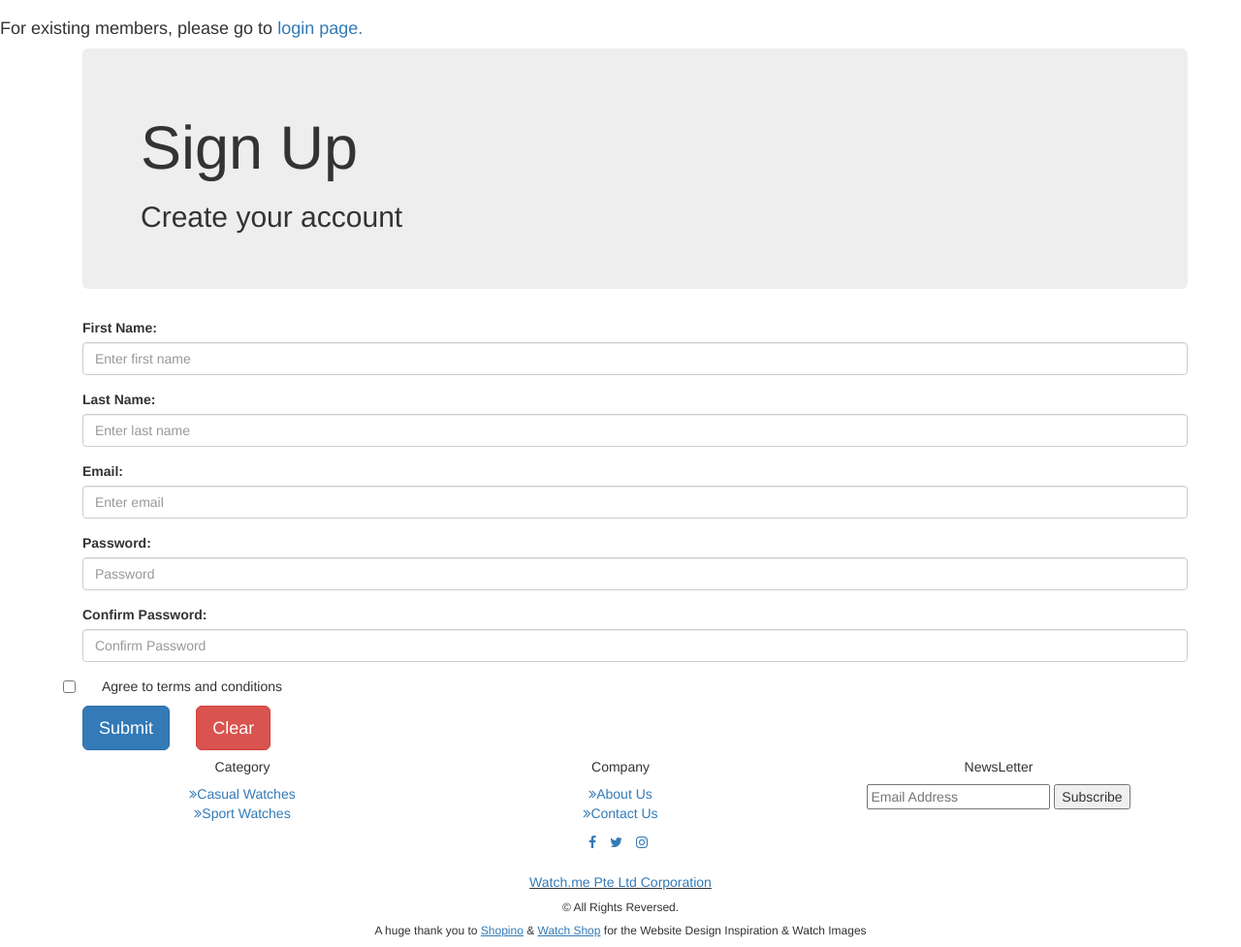
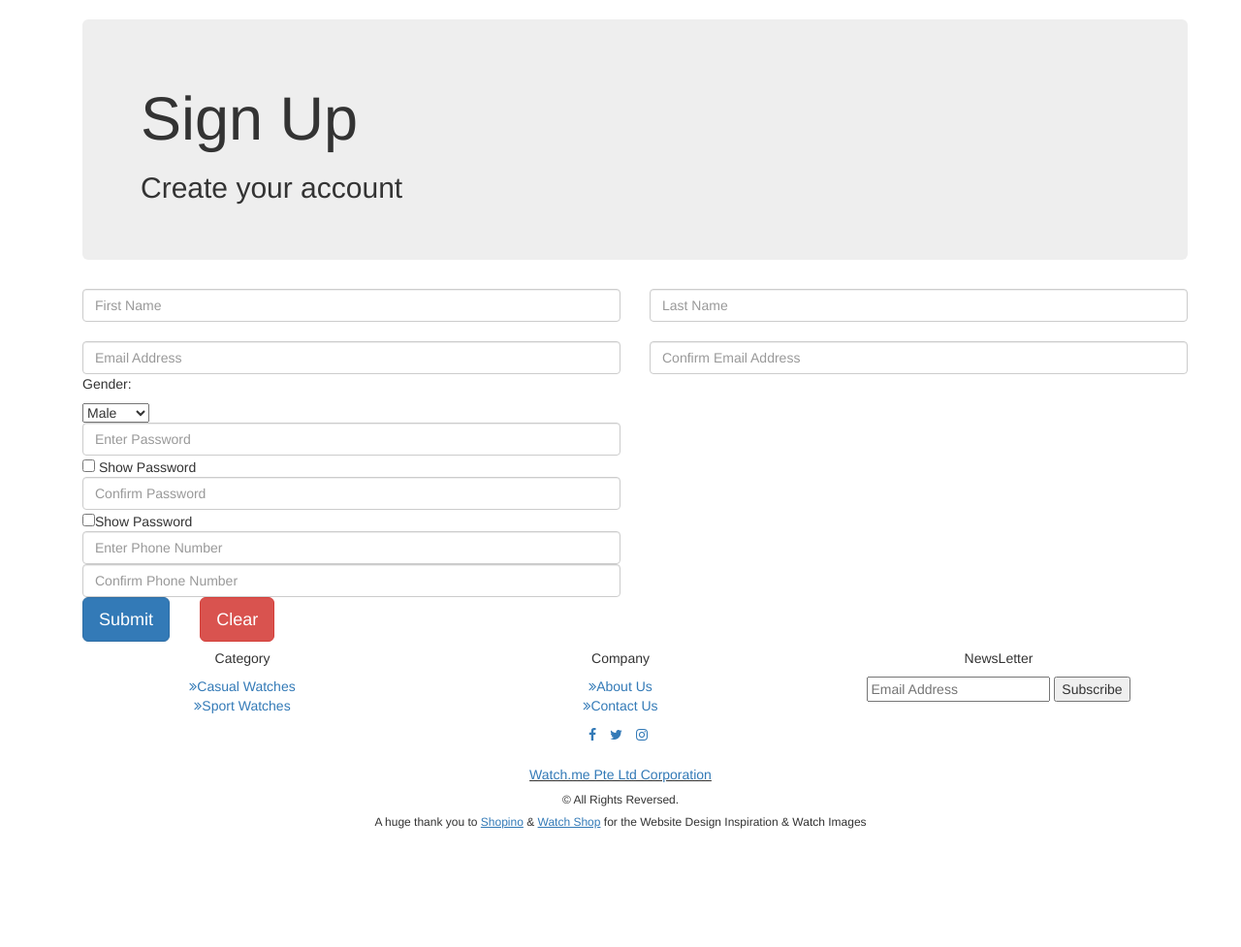
Before and after one commit to javvylx/1004-Project-PHP, a PHP site: the page made by public_html/SubPages/Membership Portal/Sign Up.php in a window 1280 px wide. Shown: the part 108-1085 px from the top of the page at 97% size. After the commit the page ends 963 px from the top, so only its background shows below. Run offline with PHP 8.4, Linux system fonts and the light colour scheme; some libraries are stand-ins or nearby versions.

Commit message:
Revert "Added Sign Up & Process Sign Up"
This reverts commit fc35de7f943eb327399fe4fa5a2ce84b405d7b1b.

```diff
--- a/public_html/SubPages/Function.php
+++ b/public_html/SubPages/Function.php
@@ -30,4 +30,6 @@ function sanitize($data)
  return $data;
 }
 
-?>
+
+
+ ?>
--- a/public_html/SubPages/Membership Portal/Login Page.php
+++ b/public_html/SubPages/Membership Portal/Login Page.php
@@ -94,7 +94,7 @@
 								<li>Review your previous purchases</li>
 							</ul>
 							<form>
-								<a href="Sign Up.php"> <input type="button" class="btn btn-primary btn-lg" value="Create Account" name="create_account" /></a>
+								<a href="Sign Up.html"> <input type="button" class="btn btn-primary btn-lg" value="Create Account" name="create_account" /></a>
 							</form>
 						</div>
 					</div>
--- a/public_html/SubPages/Membership Portal/Sign Up.php
+++ b/public_html/SubPages/Membership Portal/Sign Up.php
@@ -17,6 +17,7 @@
 
   <!--  Custom CSS -->
   <link href="../../css/mainframe.css" rel="stylesheet" type="text/css">
+
 </head>
 
 <body>
@@ -24,17 +25,37 @@
 <!--Start of Navigation Bar-->
 <div class="container-fluid-remove-paddings">
 	<nav class="navbar navbar-expand-lg navbar-light navbar bg-light">
-    <div class="container-fluid"> <a class="navbar-brand" href="../../Watchme_Landing_Page.html"><img src="../../images/HomePage/Navbar icon.png" alt="Navbar Icon" title="Navbar Icon" width="150" height="80"/></a>
-      <button class="navbar-toggler" type="button" data-toggle="collapse" data-target="#navbarSupportedContent" aria-controls="navbarSupportedContent" aria-expanded="false" aria-label="Toggle navigation"> <span class="navbar-toggler-icon"></span> </button>
+		  <div class="container-fluid">
+			<a class="navbar-brand" href="../../Watchme_Landing_Page.html"><img src="../../images/HomePage/Navbar icon.png" alt="Navbar Icon" title="Navbar Icon" width="150" height="80"/></a>
+			<button class="navbar-toggler" type="button" data-toggle="collapse" data-target="#navbarSupportedContent" aria-controls="navbarSupportedContent" aria-expanded="false" aria-label="Toggle navigation">
+			<span class="navbar-toggler-icon"></span>
+		  </button>
 			<div class="collapse navbar-collapse" id="navbarSupportedContent">
 			  <ul class="navbar-nav ml-auto">
-          <li class="nav-item dropdown"> <a class="nav-link dropdown-toggle" href="#" id="navbarDropdown" role="button" data-toggle="dropdown" aria-haspopup="true" aria-expanded="false">Products</a>
-            <div class="dropdown-menu dropdown-menu-left animate slideIn" aria-labelledby="navbarDropdown"> <a class="dropdown-item" href="../Product Overview/Casual Product Page.html">Casual Watches</a> <a class="dropdown-item" href="../Product Overview/Sports Product Page.html">Sports Watches</a> </div>
+				<li class="nav-item dropdown">
+				  <a class="nav-link dropdown-toggle" href="#" id="navbarDropdown" role="button" data-toggle="dropdown" aria-haspopup="true" aria-expanded="false">Products</a>
+
+				  <div class="dropdown-menu dropdown-menu-left animate slideIn" aria-labelledby="navbarDropdown">
+					<a class="dropdown-item" href="../Product Overview/Casual Product Page.html">Casual Watches</a>
+					  <a class="dropdown-item" href="../Product Overview/Sports Product Page.html">Sports Watches</a>
+				  </div>
 				</li>
-          <li class="nav-item"> <a href="../About Us/About Us.html" class="nav-link m-2 menu-item">About Us</a> </li>
-          <li class="nav-item"> <a href="../Contact Us/Contact Us.html" class="nav-link m-2 menu-item">Contact Us</a> </li>
-          <li class="nav-item"> <a href="Login Page.html" class="nav-link m-2 menu-item">Membership Portal</a> </li>
-          <li class="nav-item"> <a href="../Shopping Cart/Shopping Cart.html" class="nav-link m-2 menu-item">Shopping Cart</a> </li>
+
+				  <li class="nav-item">
+						<a href="../About Us/About Us.html" class="nav-link m-2 menu-item">About Us</a>
+					</li>
+
+					<li class="nav-item">
+						<a href="../Contact Us/Contact Us.html" class="nav-link m-2 menu-item">Contact Us</a>
+					</li>
+
+					<li class="nav-item">
+						<a href="Login Page.html" class="nav-link m-2 menu-item">Membership Portal</a>
+					</li>
+
+				  <li class="nav-item">
+						<a href="../Shopping Cart/Shopping Cart.html" class="nav-link m-2 menu-item">Shopping Cart</a>
+					</li>
 			  </ul>
 			</div>
 		  </div>
@@ -55,57 +76,96 @@
 <!--End of Breadcrumb -->
 
 <!--Start of contents -->
-
-
-<h4 id="leftpadding"> For existing members, please go to <a href='Login Page.php'>login page.</a></h4>
-
 	<div class="container py-auto px-auto">
-
+		<form name="signup" action="demo_form.asp" onsubmit="return validateForm()" method="get" class="form">
 			<div class="container" id="page1">
 				<!-- Title of the the page-->
 				<div class="jumbotron" id="jumboTron">
+
 					<h1>Sign Up</h1>
 					<h2>Create your account</h2>
 				</div>
 			</div>
-  <section class="container">
-	<form action="Process_Sign Up.php" name="myForm" onsubmit="return validateForm()" method="POST">
-		<div class ="form-group">
-		  <label for ="firstname">First Name:</label>
-		  <input type='text' class =' form-control'id='firstname'placeholder='Enter first name' name='firstname'  required pattern='[A-Za-z]{3,}'>
+			<div class="container">
+				<div class="row">
+					<div class="col-md-6">
+						<input type="text" class="form-control form-rounded" name="First Name" value="" placeholder="First Name">
 					</div>
-		<!--required is used for HTML Validation, a pattern is included to check user input if they are using alphabets be it small or large case-->
-		<div class ="form-group">
-		  <!--Last name form box-->
-		  <label for ="lastname">Last Name:</label>
-		  <input type='text' class =' form-control'id='lastname'placeholder='Enter last name' name='lastname' required pattern='[A-Za-z]{3,}'>
+					<div class="col-md-6">
+						<input type="text" class="form-control form-rounded" name="Last Name" value="" placeholder="Last Name">
 					</div>
-		<!--Email-->
-		<div class ="form-group">
-		  <label for ="email">Email:</label>
-		  <input type='email' class =' form-control'id='email'placeholder='Enter email' name='email'required pattern='[a-z0-9.%+-]+@[a-z0-9.-]+\.[a-z]{2,}$'>
 				</div>
-		<!--Password, pattern: 8 or more characters; would include at least one number and one upper and lowercase letter-->
-		<div class ="form-group">
-		  <label for ="password">Password:</label>
-		  <input type='password' class =' form-control' id='password' placeholder='Password' name='password'>
-		</div>
-		<!--Confirm password included a confirm password span message so that user can know that he type the same input-->
-		<div class ="form-group">
-		  <label for ="confirm_password">Confirm Password: <span id='message'></span></label>
-		  <input type='password' class='form-control' id='confirm_password' placeholder='Confirm Password' name='confirm_password'>
 			</div>
 
-		<!--Agree to terms and conditions-->
-		<div class="checkbox">
-		  <input type="checkbox" name="checkbox"<?php if (isset($_POST['submit']) && isset($_POST['checkbox'])) echo"checked" ?>>
-		  <label for = 'checkbox'>Agree to terms and conditions</label>
+			<div class="container">
+				<div class="row">
+					<div class="col-md-6 ">
+						<br>
+						<input type="text" class="form-control form-rounded" name="email" value="" placeholder="Email Address">
+					</div>
+					<div class="col-md-6">
+						<br>
+						<input type="text" name="cemail" class="form-control form-rounded" value="" placeholder="Confirm Email Address">
+					</div>
+				</div>
 			</div>
 
-		<input type="submit" class ="btn btn-primary btn-lg " value="Submit" name="submit"> &nbsp; &nbsp;&nbsp; &nbsp;<input type="reset" value="Clear" class ="btn btn-danger btn-lg" name="Clear">
+			<div class="container my-3 py-1">
+				<div class="row">
+					<div class="col-md-6">
+						<p>Gender: </p>
+						<select>
+							<option value="Male">Male</option>
+							<option value="Female">Female</option>
+						</select>
+					</div>
+				</div>
+			</div>
 
+			<div class="container my-3">
+				<div class="row">
+					<div class="col-md-6">
+						<input type="password" class="form-control form-rounded" name="password" value="" placeholder="Enter Password" id="p">
+						<input type="checkbox" name="show_Password1" value="ON" onclick="show_password()" id="check1"> Show Password
+					</div>
+				</div>
+			</div>
+
+			<div class="container">
+				<div class="row">
+					<div class="col-md-6">
+						<input type="password" class="form-control form-rounded" name="cpassword" value="" placeholder="Confirm Password" id="cpw">
+						<input type="checkbox" name="show_Password2" value="ON" onclick="show_password()" id="check2">Show Password
+					</div>
+				</div>
+			</div>
+
+			<div class="container my-4">
+				<div class="row">
+					<div class="col-md-6">
+						<input type="text" name="phone_num" class="form-control form-rounded" value="" placeholder="Enter Phone Number" />
+					</div>
+				</div>
+			</div>
+
+
+			<div class="container my-3">
+				<div class="row">
+					<div class="col-md-6">
+						<input type="text" name="cphone_num" class="form-control form-rounded" value="" placeholder="Confirm Phone Number" />
+					</div>
+				</div>
+			</div>
+
+			<div class="container">
+				<div class="row">
+					<div class="col-md-6">
+						<input type="submit" class ="btn btn-primary btn-lg " value="Submit" name="submit"> &nbsp; &nbsp;&nbsp; &nbsp;
+						<a href="Profile.html"><input type="reset" value="Clear" class ="btn btn-danger btn-lg" name="Clear"></a>
+					</div>
+				</div>
+			</div>
 		</form>
-  </section>
 	</div>
 <!--End of contents -->
 
@@ -166,9 +226,11 @@
 </section>
 <!--End of footer-->
 
+
 <!--JS Plug In-->
       <script src="../../js/jquery-3.3.1.min.js"></script>
       <script src="../../js/bootstrap-4.3.1.js"></script>
 	  <script src="../../js/Membership Portal/Membership.js"></script>
+
 </body>
 </html>
--- a/public_html/SubPages/Membership Portal/_notes/dwsync.xml
+++ /dev/null
@@ -1,5 +0,0 @@
-<?xml version="1.0" encoding="utf-8" ?>
-<dwsync>
-<file name="Profile.php" server="E:/XMAPP/htdocs/Github-Project" local="132175106032297592" remote="132175106030000000" Dst="0" />
-<file name="Process_Sign Up.php" server="E:/XMAPP/htdocs/Github-Project" local="132175250277765910" remote="132175250270000000" Dst="0" />
-</dwsync>
--- a/public_html/SubPages/_notes/dwsync.xml
+++ /dev/null
@@ -1,4 +0,0 @@
-<?xml version="1.0" encoding="utf-8" ?>
-<dwsync>
-<file name="Function.php" server="E:/XMAPP/htdocs/Github-Project" local="132175139018560198" remote="132175139010000000" Dst="0" />
-</dwsync>
--- a/public_html/Watchme_Landing_Page.php
+++ b/public_html/Watchme_Landing_Page.php
@@ -18,6 +18,7 @@
 
   <!--  Custom CSS -->
   <link href="css/mainframe.css" rel="stylesheet" type="text/css"/>
+
 </head>
 
 <body>
--- a/public_html/_notes/dwsync.xml
+++ /dev/null
@@ -1,5 +0,0 @@
-<?xml version="1.0" encoding="utf-8" ?>
-<dwsync>
-<file name="header.php" server="E:/XMAPP/htdocs/Github-Project" local="132175106032526973" remote="132175106030000000" Dst="0" />
-<file name="footer.php" server="E:/XMAPP/htdocs/Github-Project" local="132175106032517000" remote="132175106030000000" Dst="0" />
-</dwsync>
--- a/public_html/css/_notes/dwsync.xml
+++ /dev/null
@@ -1,5 +0,0 @@
-<?xml version="1.0" encoding="utf-8" ?>
-<dwsync>
-<file name="bootstrap.css" server="E:/XMAPP/htdocs/Github-Project" local="132175106032467133" remote="132175106030000000" Dst="0" />
-<file name="mainframe.css" server="E:/XMAPP/htdocs/Github-Project" local="132175226827857096" remote="132175226820000000" Dst="0" />
-</dwsync>
--- a/public_html/css/mainframe.css
+++ b/public_html/css/mainframe.css
@@ -349,10 +349,6 @@ html, body{
 #page1, #page2 {
     max-width: 100%;
 }
-
-#leftpadding{
-	padding-left: 16px;
-}
 /********************************************* End of Membership Portal  *******************************************/
 
 /****************************************** Start of Product Overview *********************************************/
--- a/public_html/images/Favicon/_notes/dwsync.xml
+++ /dev/null
@@ -1,4 +0,0 @@
-<?xml version="1.0" encoding="utf-8" ?>
-<dwsync>
-<file name="favicon.png" server="E:/XMAPP/htdocs/Github-Project" local="132175106033015666" remote="132175106030000000" Dst="0" />
-</dwsync>
--- a/public_html/images/HomePage/_notes/dwsync.xml
+++ /dev/null
@@ -1,4 +0,0 @@
-<?xml version="1.0" encoding="utf-8" ?>
-<dwsync>
-<file name="Navbar icon.png" server="E:/XMAPP/htdocs/Github-Project" local="132175106033205173" remote="132175106030000000" Dst="0" />
-</dwsync>
--- a/public_html/images/Membership Portal/_notes/dwsync.xml
+++ /dev/null
@@ -1,4 +0,0 @@
-<?xml version="1.0" encoding="utf-8" ?>
-<dwsync>
-<file name="Profile Picture Placeholder.png" server="E:/XMAPP/htdocs/Github-Project" local="132175106033304895" remote="132175106030000000" Dst="0" />
-</dwsync>
--- a/public_html/js/_notes/dwsync.xml
+++ /dev/null
@@ -1,5 +0,0 @@
-<?xml version="1.0" encoding="utf-8" ?>
-<dwsync>
-<file name="jquery-3.3.1.min.js" server="E:/XMAPP/htdocs/Github-Project" local="132175106033564202" remote="132175106030000000" Dst="0" />
-<file name="bootstrap-4.3.1.js" server="E:/XMAPP/htdocs/Github-Project" local="132175106033544255" remote="132175106030000000" Dst="0" />
-</dwsync>
```
Also changed, not shown: public_html/SubPages/Membership Portal/Process_Sign Up.php (deleted, +0 -135 lines). Lines whose indentation alone changed are shown as unchanged.
